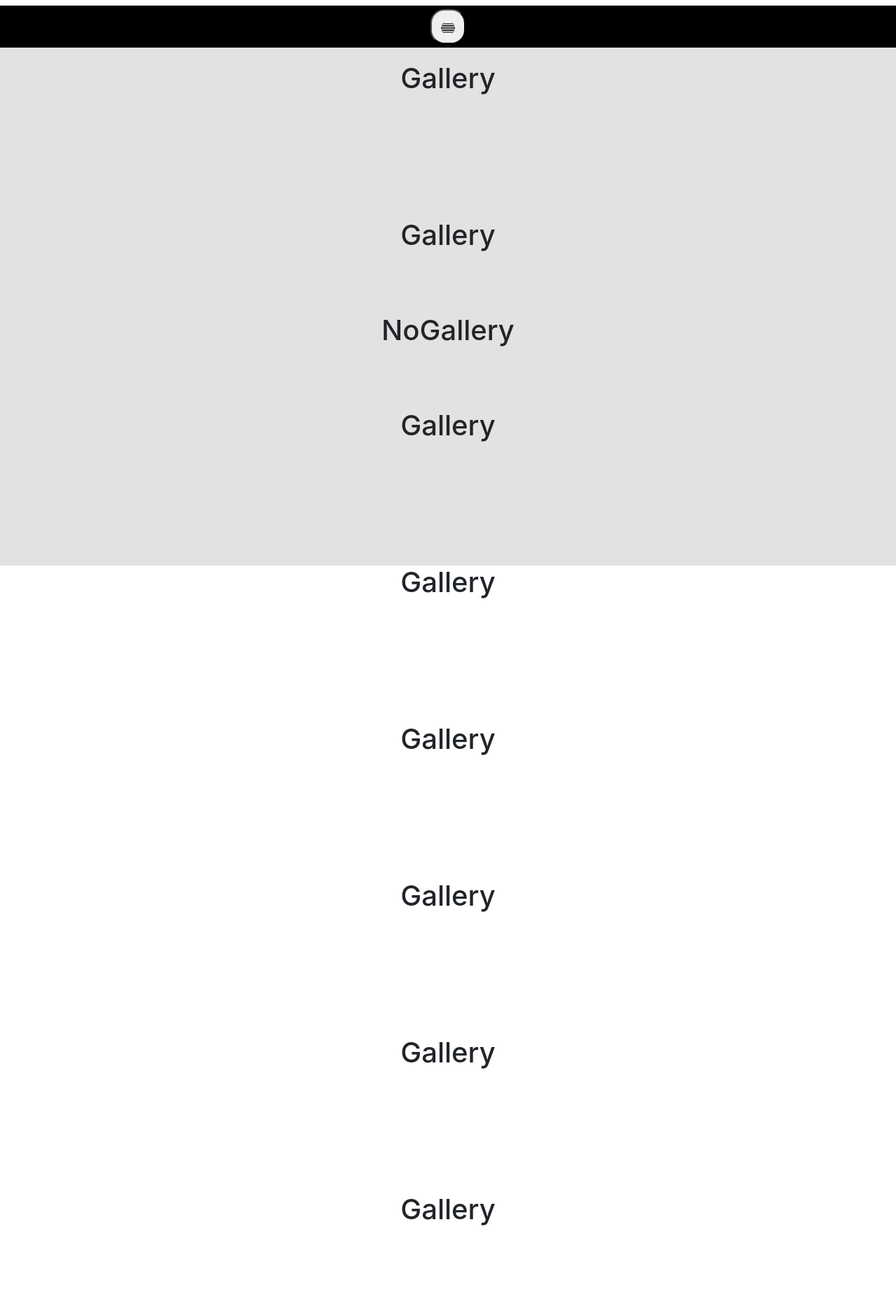
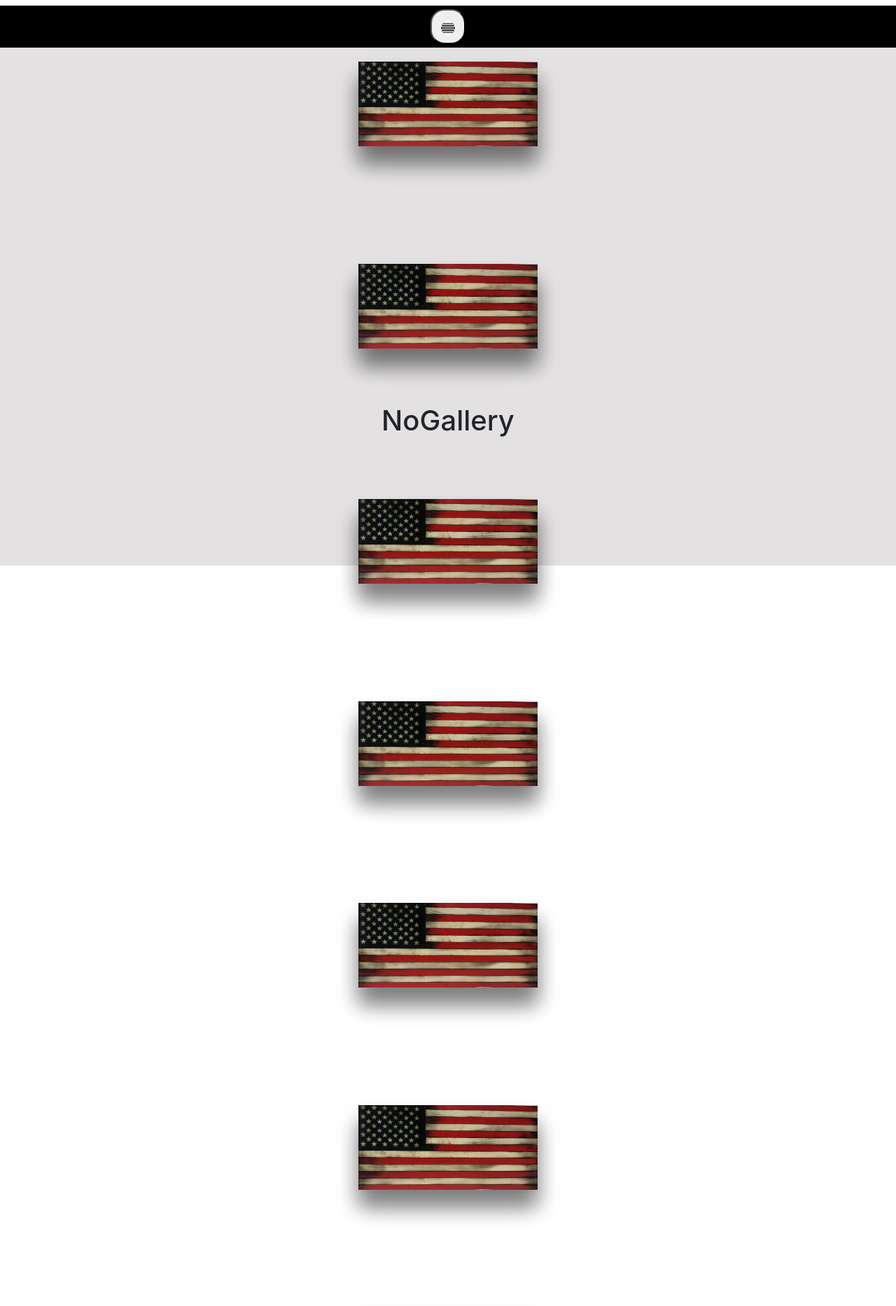
Before and after one commit to GMorse19/rustic, a React (Create React App) app: page /gallery in a window 1280 px wide. Shown: the top 1866 px of the page at 70% size. Before the commit the page ends 1840 px from the top, so only its background shows below. Built offline with nearby package versions, Linux system fonts and the light colour scheme.

Commit message:
Added images

```diff
--- a/src/Gallery/Gallery.js
+++ b/src/Gallery/Gallery.js
@@ -7,35 +7,35 @@ const Gallery = () => (
   <div className='gallery'>
   <h1></h1>
     <Parallax scrollAxis='horizontal' className="custom-class padding" x={[50, -50]} tagOuter="figure">
-      <h1>Gallery</h1>
+      <img className='flag-image' src='./Flags/RedWhite&Blue/FlagCutOut.png' alt='Stars and Stripes' />
     </Parallax>
     <h1></h1>
     <Parallax scrollAxis='horizontal' className="custom-class padding" x={[-50, 50]} tagOuter="figure">
-      <h1>Gallery</h1>
+      <img className='flag-image' src='./Flags/RedWhite&Blue/FlagCutOut.png' alt='Stars and Stripes' />
     </Parallax>
     <h1>NoGallery</h1>
     <Parallax scrollAxis='horizontal' className="custom-class padding" x={[50, -50]} tagOuter="figure">
-      <h1>Gallery</h1>
+      <img className='flag-image' src='./Flags/RedWhite&Blue/FlagCutOut.png' alt='Stars and Stripes' />
+    </Parallax>
+    <h1></h1>
+    <Parallax scrollAxis='' className="custom-class padding" y={[-90, 90]} tagOuter="figure">
+      <img className='flag-image' src='./Flags/RedWhite&Blue/FlagCutOut.png' alt='Stars and Stripes' />
+    </Parallax>
+    <h1></h1>
+    <Parallax scrollAxis='horizontal' className="custom-class padding" x={[50, -50]} tagOuter="figure">
+      <img className='flag-image' src='./Flags/RedWhite&Blue/FlagCutOut.png' alt='Stars and Stripes' />
+    </Parallax>
+    <h1></h1>
+    <Parallax scrollAxis='horizontal' className="custom-class padding" x={[50, -50]} tagOuter="figure">
+      <img className='flag-image' src='./Flags/RedWhite&Blue/FlagCutOut.png' alt='Stars and Stripes' />
     </Parallax>
     <h1></h1>
     <Parallax scrollAxis='horizontal' className="custom-class padding" x={[-50, 50]} tagOuter="figure">
-      <h1>Gallery</h1>
+      <img className='flag-image' src='./Flags/RedWhite&Blue/FlagCutOut.png' alt='Stars and Stripes' />
     </Parallax>
     <h1></h1>
-    <Parallax scrollAxis='horizontal' className="custom-class padding" x={[50, -50]} tagOuter="figure">
-      <h1>Gallery</h1>
-    </Parallax>
-    <h1></h1>
-    <Parallax scrollAxis='horizontal' className="custom-class padding" x={[50, -50]} tagOuter="figure">
-      <h1>Gallery</h1>
-    </Parallax>
-    <h1></h1>
-    <Parallax scrollAxis='horizontal' className="custom-class padding" x={[-50, 50]} tagOuter="figure">
-      <h1>Gallery</h1>
-    </Parallax>
-    <h1></h1>
-    <Parallax scrollAxis='horizontal' className="custom-class padding" x={[-50, 50]} tagOuter="figure">
-      <h1>Gallery</h1>
+    <Parallax scrollAxis='horizontal' className="custom-class padding" x={[-50, -50]} tagOuter="figure">
+      <img className='flag-image' src='./Flags/RedWhite&Blue/FlagCutOut.png' alt='Stars and Stripes' />
     </Parallax>
   </div>
 )
```
